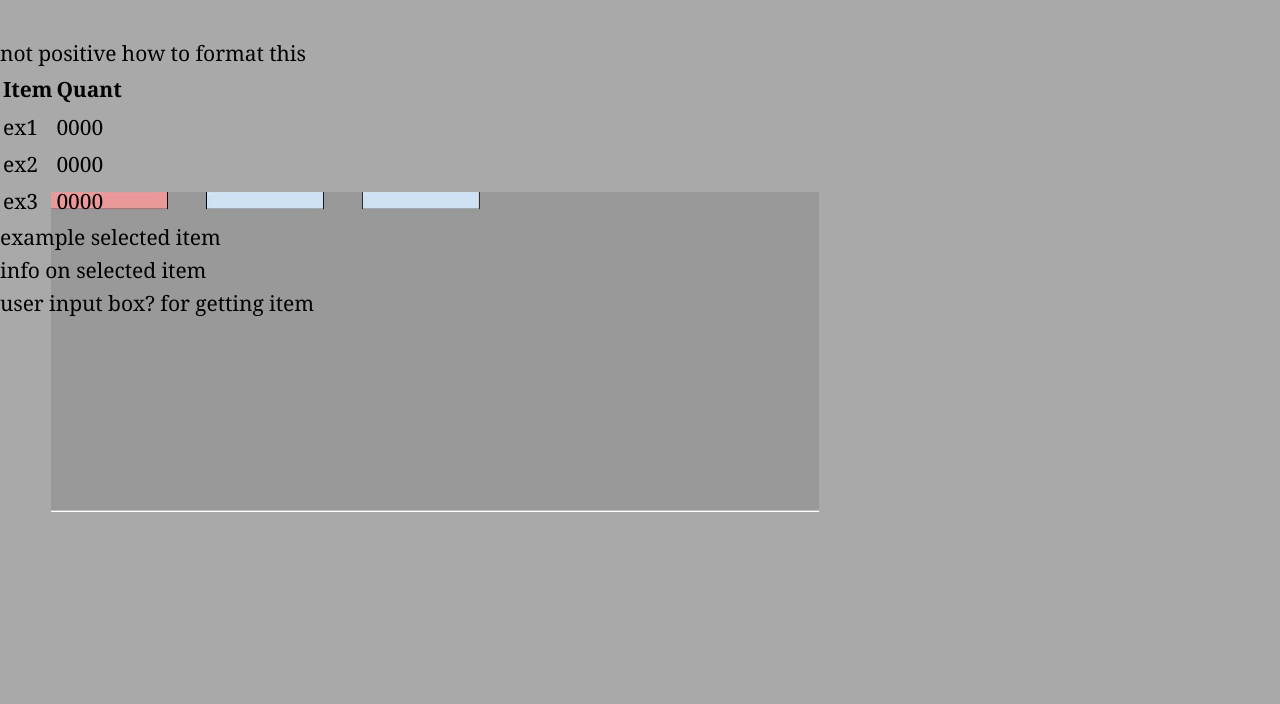
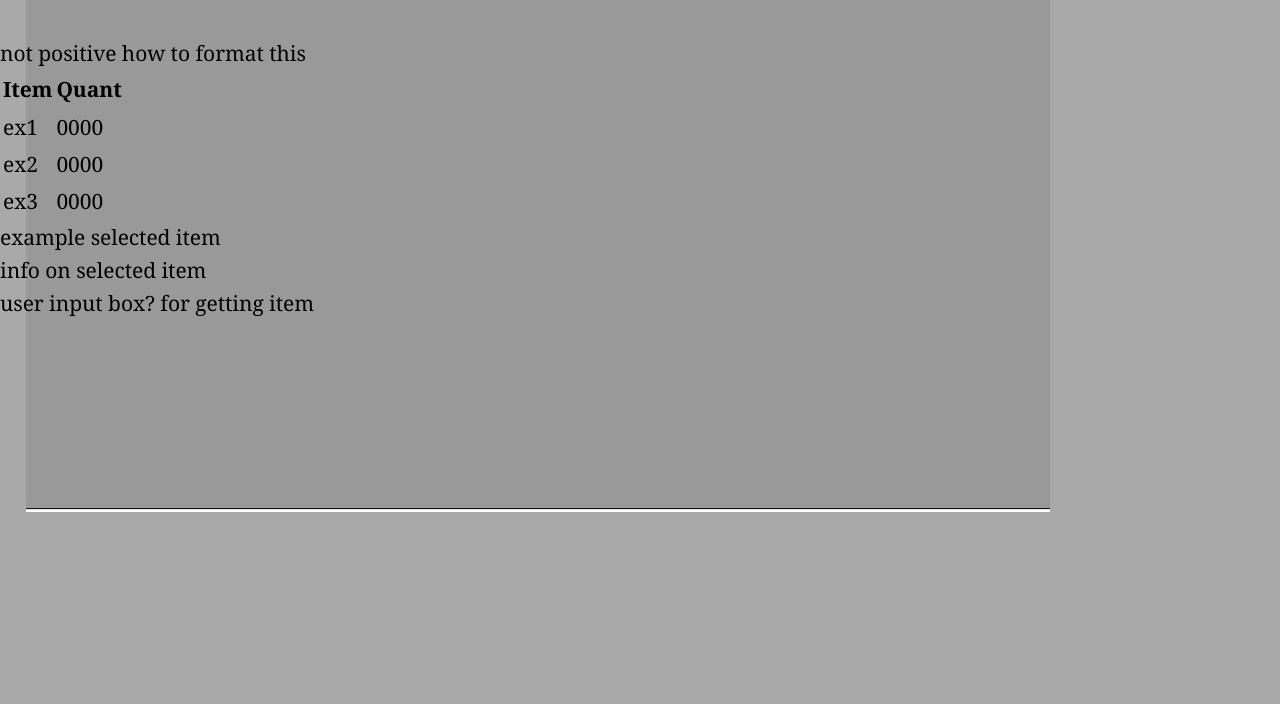
Before and after one commit to BenMawn-Mahlau/benmawn-mahlau.github.io, a plain HTML site: page index.html in a window 1280 px wide. Shown: the part 96-800 px from the top of the page. Drawn offline with Linux system fonts and the light colour scheme; a script that the page names is missing.

Commit message:
Add files via upload
editing background positioning

```diff
--- a/style/style.css
+++ b/style/style.css
@@ -9,8 +9,8 @@ body {
     background-color: darkgray;
     background-repeat: no-repeat;
     background-attachment: fixed;
-    background-position: 10% 60%;
-    background-size: 60% 40%;
+    background-position: 10% 20%;
+    background-size: 80% 70%;
 }
 
 body .header {
```
